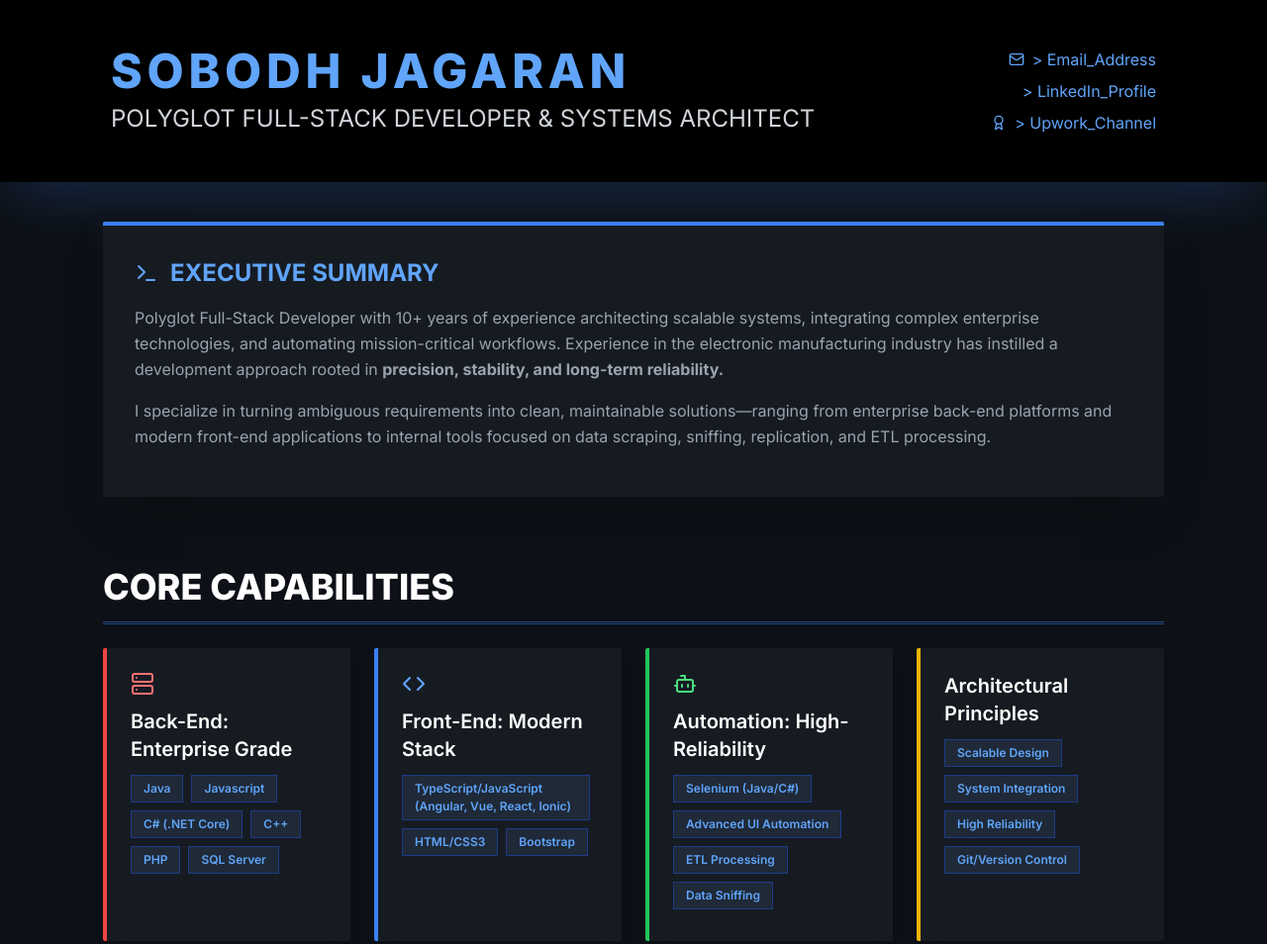
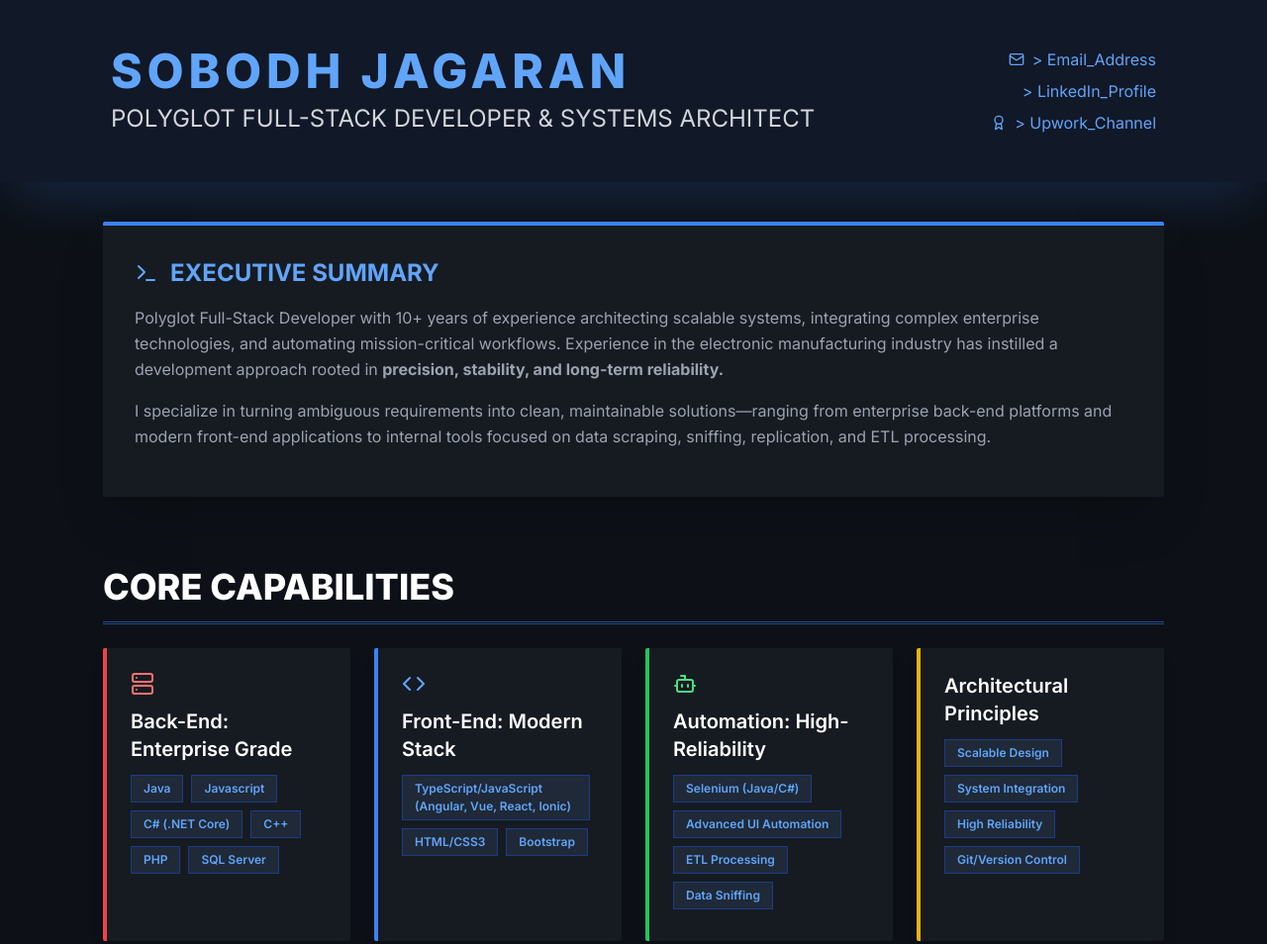
Before and after one commit to Sobodh-Jagaran/sobodh-jagaran.github.io, a plain HTML site: page index.html in a window 1280 px wide. Shown: the top 954 px of the page at 99% size. Drawn offline with nearby package versions, Linux system fonts and the light colour scheme.

Commit message:
Change header background color to gray-900

```diff
--- a/index.html
+++ b/index.html
@@ -11,7 +11,7 @@
     <link rel="stylesheet" href="css/styles.css">
 </head>
 <body>
-    <header id="header-root" class="bg-black text-white shadow-2xl shadow-blue-500/20"></header>
+    <header id="header-root" class="bg-gray-900 text-white shadow-2xl shadow-blue-500/20"></header>
     <main id="content-root" class="max-w-6xl mx-auto p-6 md:p-10"></main>
     <footer id="footer-root" class="bg-black text-white p-6 md:p-10 text-center mt-12 border-t-2 border-blue-700/50"></footer>
     <script src="js/data.js"></script>
```
